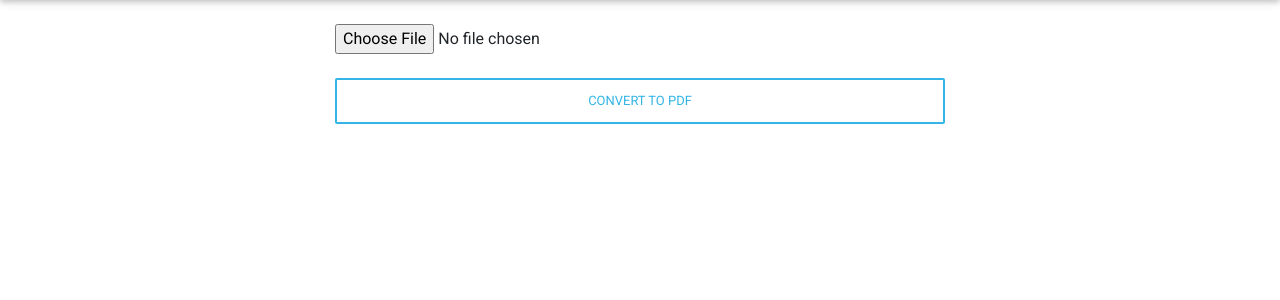
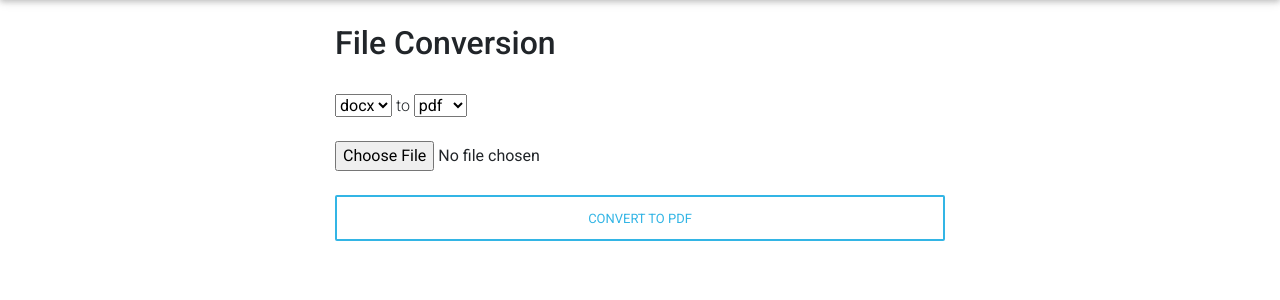
Before and after one commit to djparida/fileConversion-using-django, a Django app: page /upload in a window 1280 px wide. Shown: the part 74-374 px from the top of the page. Run offline with Django 3.2, Linux system fonts and the light colour scheme; a user stored in the database is signed in; data comes from the database, SQL or seed files in the repository; both versions use the stored data as it was after the commit; some libraries are stand-ins or nearby versions.

Commit message:
lil change in html file

```diff
--- a/dashboard/templates/upload_file.html
+++ b/dashboard/templates/upload_file.html
@@ -5,6 +5,21 @@
     <div class="row">
         <div class="col-md-6 offset-md-3">
             <div class="md-form">
+                <h2><strong>File Conversion</strong></h2>
+                <select id="from" class="mdb-select md-form colorful-select dropdown-primary" name="Sources1">
+                    <option value="docx" selected>docx</option>
+                    <option value="jpg">jpg</option>
+                    <option value="png">png</option>
+                    <option value="jpeg">jpeg</option>
+                    <option value="pdf">pdf</option>
+                </select>
+                <span>to</span>
+                <select id="to" class="mdb-select md-form colorful-select dropdown-primary" name="Sources2">
+                    <option value="jpg">jpg</option>
+                    <option value="png">png</option>
+                    <option value="jpeg">jpeg</option>
+                    <option value="pdf" selected>pdf</option>
+                </select>
                 <form method="post" enctype="multipart/form-data">
                     {% csrf_token %}
                     {{form}}
@@ -29,10 +44,17 @@
 </div>
 <script>
     $(document).ready(function(){
-        $("select").val('{{uid}}');
-        $("select").css("display",'none');
+        $("[name=user]").val('{{uid}}');
+        $("[name=user]").css("display",'none');
         $("[for=id_user]").css('display','none');
         $("[for=id_myfile]").css('display','none');
     })
+
+    $("#from").change(function(){
+        console.log($(this).val());
+        if($(this).val() == "docx"){
+
+        }
+    })
 </script>
 {% endblock %}
--- a/dashboard/views.py
+++ b/dashboard/views.py
@@ -21,6 +21,7 @@ from django.contrib.sessions.models import Session
 import wget
 from rest_framework.decorators import api_view
 from django.views.decorators.csrf import csrf_exempt
+import requests
 
 
 
@@ -65,11 +66,14 @@ def authentication(request):
         if user is not None:
             login(request, user)
             request.session['logged_User']=[user.username, user.first_name, user.last_name, user.email]
+            if request.GET.get("next"):
+                return redirect(request.GET.get("next"))
             return redirect(dashboard)
         else:
             return HttpResponse("Please Enter the correct Password")
     return render(request, 'login.html')
 
+@login_required(login_url='/login')
 def dashboard(request):
     return render(request, 'dashboard.html')
 
@@ -107,7 +111,6 @@ def uploadFile(request):
             params = { 'File': upload_io, 'converter': 'openoffice' }
             c_file = convertapi.convert('pdf', params)
             path = c_file.save_files('media/')
-            print(path)
             try:
                 newData = convertedFile(
                     c_file=path[0],
@@ -115,11 +118,10 @@ def uploadFile(request):
                 )
                 newData.save()
                 print(newData.pk)
-            except:
-                print("wrong")
+            except Exception as e:
+                print(f"Problem: {e}")
             return render(request, 'upload_file.html', {'form':form,'uid':user.id, 'uploaded_to':path[0],'file_name':filename})
         return HttpResponse("something wrong")
-
     return render(request, 'upload_file.html', {'form':form,'uid':user.id})
 
 @csrf_exempt
```
Also changed, not shown: db.sqlite3.
